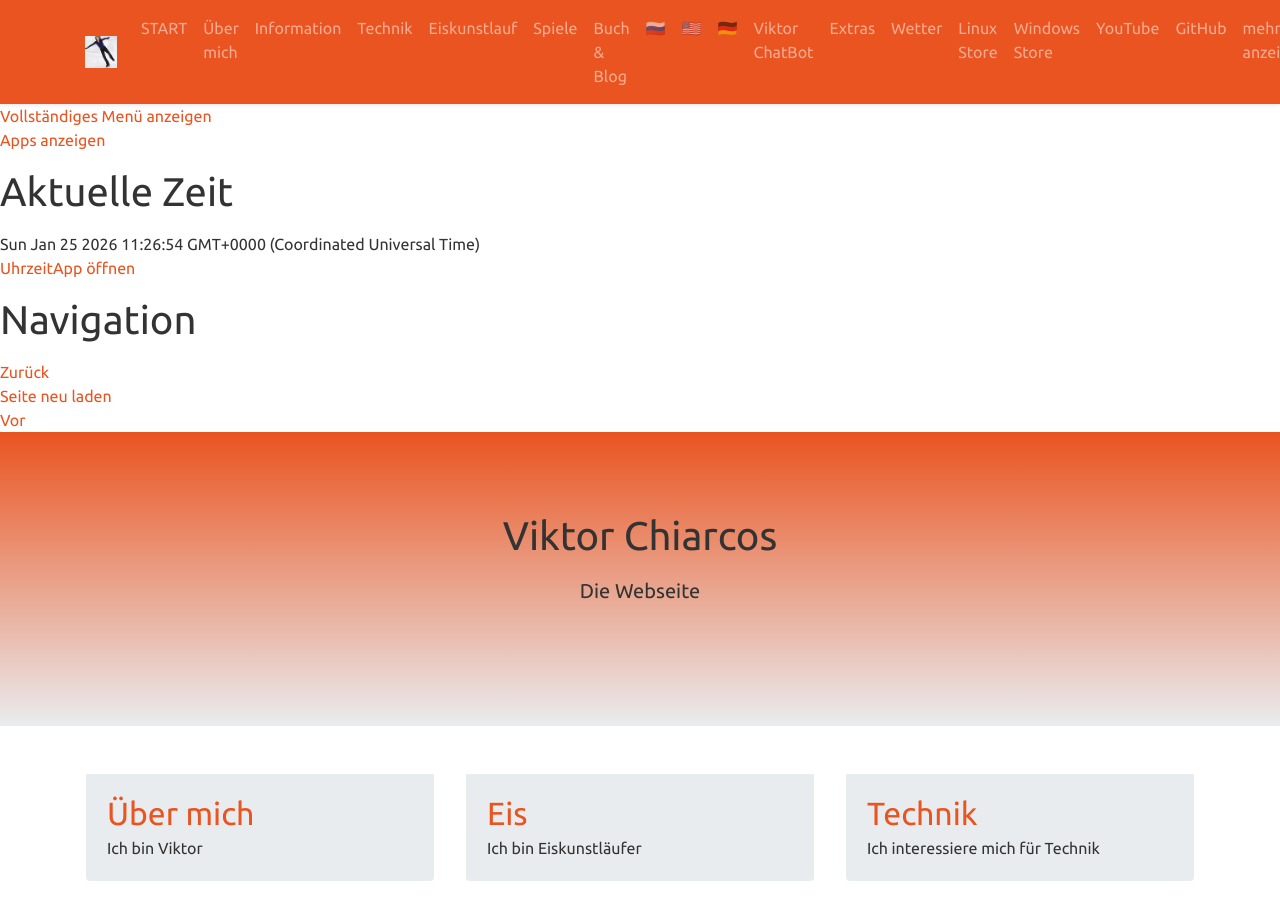
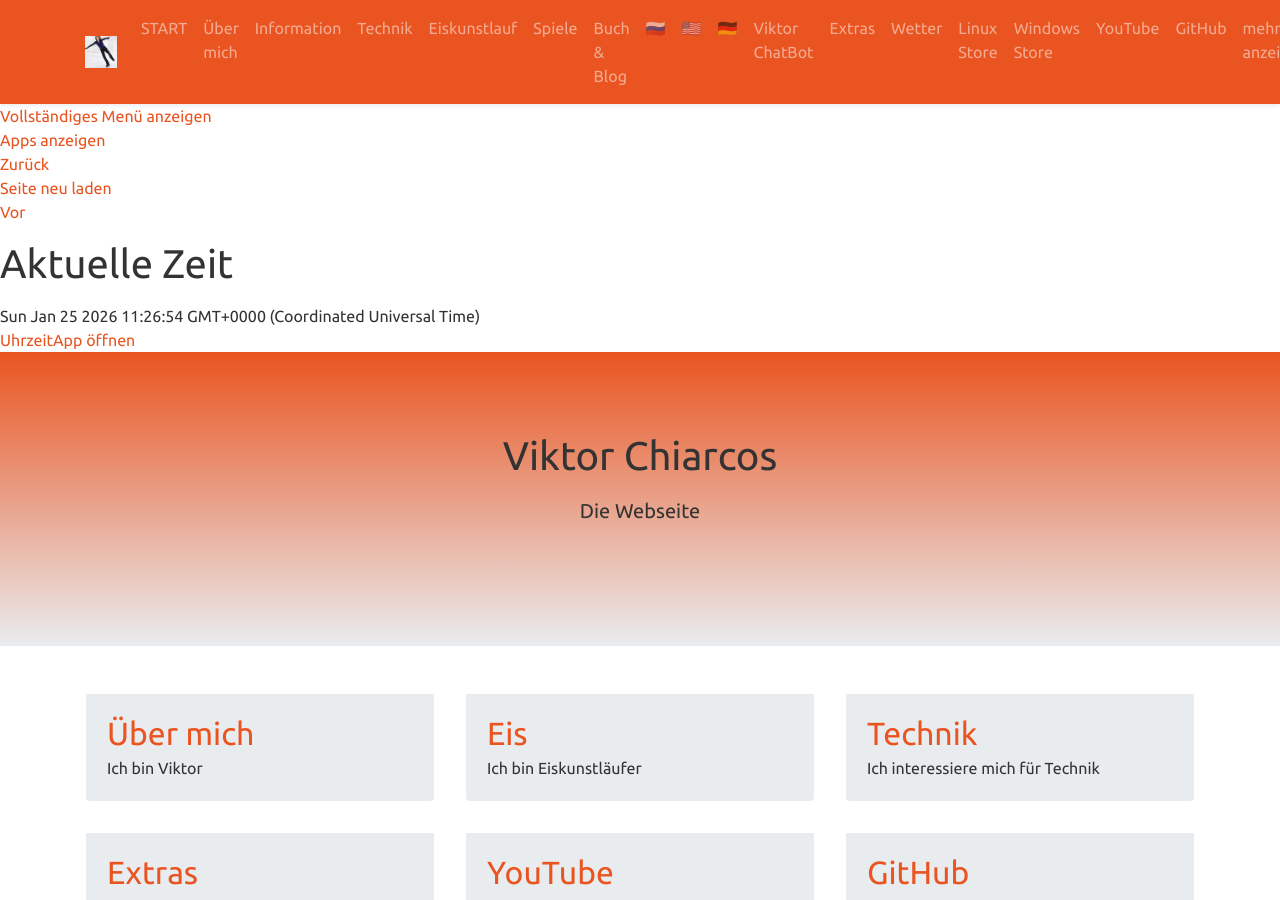
Before and after one commit to viktor-chiarcos/viktor-chiarcos.github.io, a Jekyll site: the page built from index.md, in a window 1280 px wide and 900 px high. Built offline with Jekyll 4.4.1, drawn with Linux system fonts in a browser that asks for light colours.

Commit message:
default.html aktualisieren

```diff
--- a/_layouts/default.html
+++ b/_layouts/default.html
@@ -28,16 +28,16 @@
     <!-- page content -->
     <main class="page-content" role="main">
       <a href="/menu" colour="green">Vollständiges Menü anzeigen</a><br>
-      <a href="/apps" colour="green">Apps anzeigen</a>
+      <a href="/apps" colour="green">Apps anzeigen</a><br>
+<a href="javascript:history.go%20(-1)">Zurück</a><br>
+<a href=".">Seite neu laden</a><br>
+<a href="javascript:history.go%20(1)">Vor</a>
       <h1>Aktuelle Zeit</h1>
 <main>
 		<time aria-current="date" id="zeit"></time>
 </main>
 <a href="/clock">UhrzeitApp öffnen</a>
-<h1>Navigation</h1>
-<a href="javascript:history.go%20(-1)">Zurück</a><br>
-<a href=".">Seite neu laden</a><br>
-<a href="javascript:history.go%20(1)">Vor</a>
+
 {{ content }}
     </main>
     <!-- page footer -->
```
